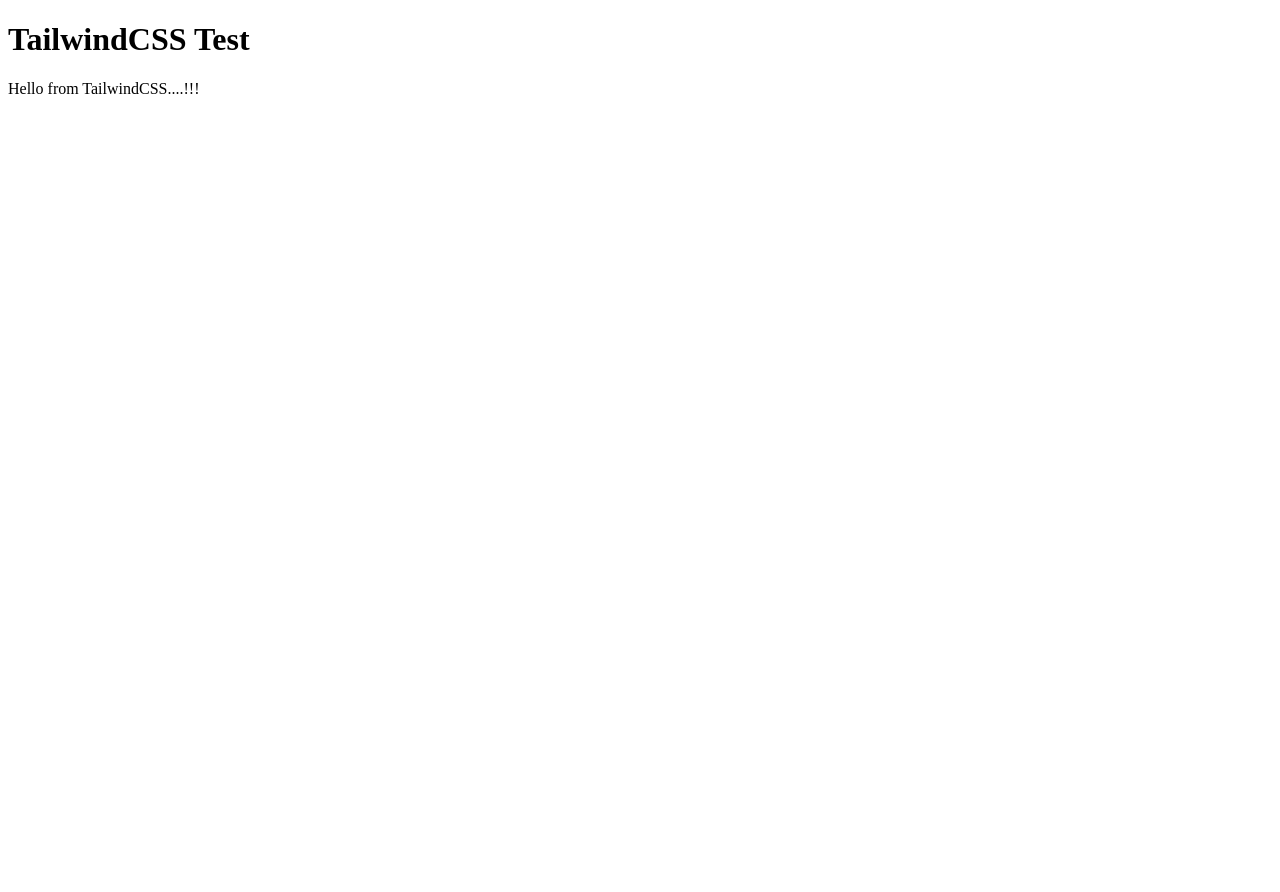
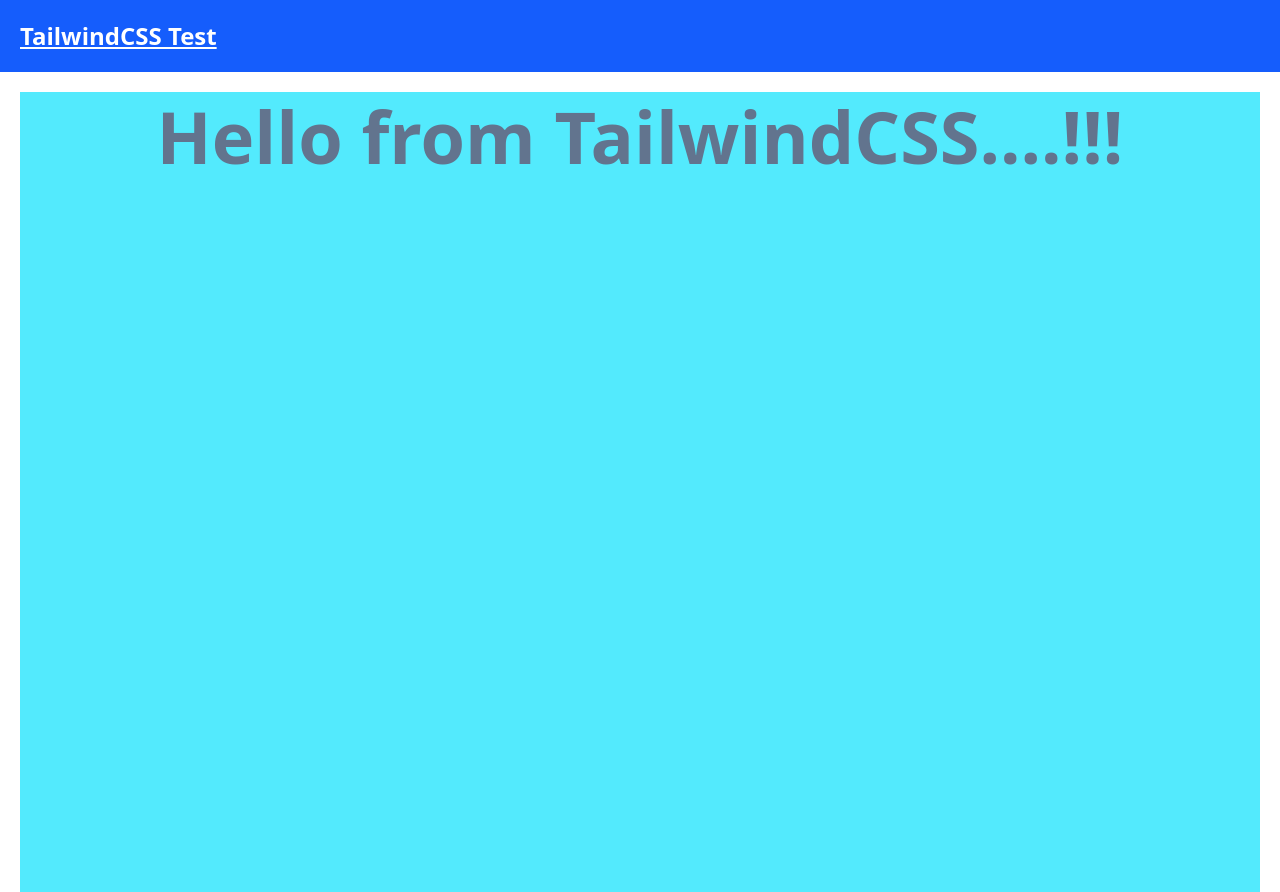
Before and after one commit to rahulganes/rahulganes.github.io, a website: page index.html in a window 1280 px wide. Before the commit the page ends 800 px from the top, so only its background shows below. Drawn offline with Linux system fonts and the light colour scheme.

Commit message:
tailwind #!

```diff
--- a/css/styles.css
+++ /dev/null
@@ -1 +0,0 @@
-@tailwind
--- a/index.html
+++ b/index.html
@@ -3,7 +3,7 @@
 <head>
     <meta charset="UTF-8">
     <meta name="viewport" content="width=device-width, initial-scale=1.0">
-    <link rel="stylesheet" href="./css/styles.css">
+    <link rel="stylesheet" href="./src/output.css">
     <title>TailwindCSS Test</title>
 </head>
 <body>
--- a/package.json
+++ b/package.json
@@ -1,6 +1,10 @@
 {
   "dependencies": {
-    "@tailwindcss/vite": "^4.1.8",
+    "@tailwindcss/vite": "^4.1.8"
+  },
+  "devDependencies": {
+    "autoprefixer": "^10.4.21",
+    "postcss": "^8.5.4",
     "tailwindcss": "^4.1.8"
   }
 }
--- /dev/null
+++ b/src/input.css
@@ -0,0 +1 @@
+@import "tailwindcss";
```
Also changed, not shown: css/New Text Document.txt (deleted), src/output.css (added), 1 other file.
